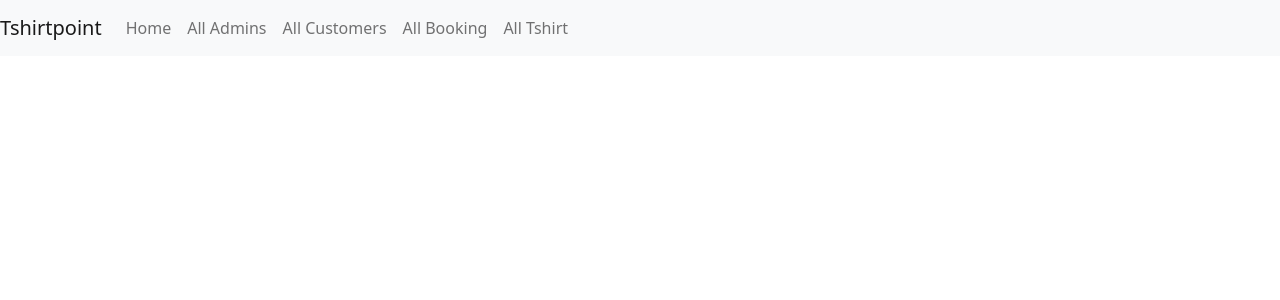
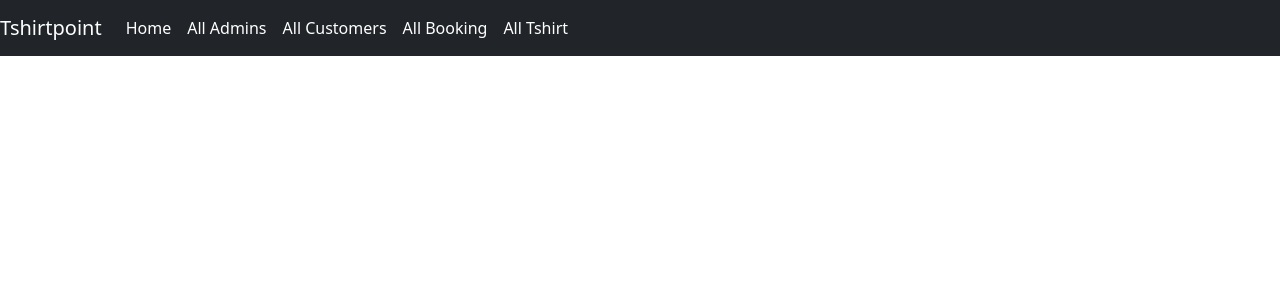
Before and after one commit to shivam-mahato/web, a Django app: page /dashboard in a window 1280 px wide. Shown: the top 300 px of the page. Run offline with Django 4.2, Linux system fonts and the light colour scheme.

Commit message:
Second Commit

```diff
--- a/shirt/template/customer/edit.html
+++ b/shirt/template/customer/edit.html
@@ -30,7 +30,7 @@
     <div class="input-group md-form form-sm ">
         <div class="input-group-append">
             <span class="icon"><i class="fa fa-phone-square mt-2 p-2 "></i></span>
-            <input type="text"  name="phone"  maxlength="10"  value="{{customer.phone}}"
+            <input type="text"  name="phone"  maxlength="100"  value="{{customer.phone}}"
                    id="phone" class="form-control mt-2" placeholder="Phone Number" style="width:450px">
         </div>
     </div>
--- a/shirt/template/dashboard.html
+++ b/shirt/template/dashboard.html
@@ -1,6 +1,6 @@
 <link href="https://cdn.jsdelivr.net/npm/bootstrap@5.1.3/dist/css/bootstrap.min.css" rel="stylesheet" integrity="sha384-1BmE4kWBq78iYhFldvKuhfTAU6auU8tT94WrHftjDbrCEXSU1oBoqyl2QvZ6jIW3" crossorigin="anonymous">
-<nav class="navbar navbar-expand-lg navbar-light bg-light">
-    <a class="navbar-brand" href="#">Tshirtpoint</a>
+<nav class="navbar navbar-expand-lg navbar-light bg-dark">
+    <a class="navbar-brand" href="#" style="color: white;">Tshirtpoint</a>
     <button class="navbar-toggler" type="button" data-toggle="collapse" data-target="#navbarSupportedContent" aria-controls="navbarSupportedContent" aria-expanded="false" aria-label="Toggle navigation">
       <span class="navbar-toggler-icon"></span>
     </button>
@@ -8,19 +8,19 @@
     <div class="collapse navbar-collapse" id="navbarSupportedContent">
       <ul class="navbar-nav mr-auto">
         <li class="nav-item active">
-          <a class="nav-link" href="/">Home <span class="sr-only"></span></a>
+          <a class="nav-link" href="/" style="color: white;">Home <span class="sr-only"></span></a>
         </li>
         <li class="nav-item">
-          <a class="nav-link" href="/user/userview">All Admins </a>
+          <a class="nav-link" href="/user/userview" style="color: white;" >All Admins </a>
         </li>
         <li class="nav-item">
-            <a class="nav-link" href="/customerview">All Customers </a>
+            <a class="nav-link" href="/customerview" style="color: white;">All Customers </a>
           </li>
         <li class="nav-item">
-            <a class="nav-link" href="/booking/bookingview">All Booking</a>
+            <a class="nav-link" href="/booking/bookingview" style="color: white;">All Booking</a>
           </li>
           <li class="nav-item">
-            <a class="nav-link" href="/shirt/shirtview">All Tshirt</a>
+            <a class="nav-link" href="/shirt/shirtview" style="color: white;">All Tshirt</a>
           </li>
       </ul>
 
--- a/shirt/template/user/viewuser.html
+++ b/shirt/template/user/viewuser.html
@@ -8,12 +8,11 @@
 <!-- main sector /table area -->
  <div class="table-responsive-md  table-responsive-sm" >
      <table class="table table-bordered table-hover table-bordered table-striped" style="width:100em">
-         <thead class="thead bg-light">
+         <thead class="thead-dark">
             <tr>
                 <th scope="col">ID</th>
                 <th scope="col">User name</th>
                 <th scope="col">Email Address</th>
-
                 <th scope="col">Actions </th>
             </tr>
          </thead>
```
